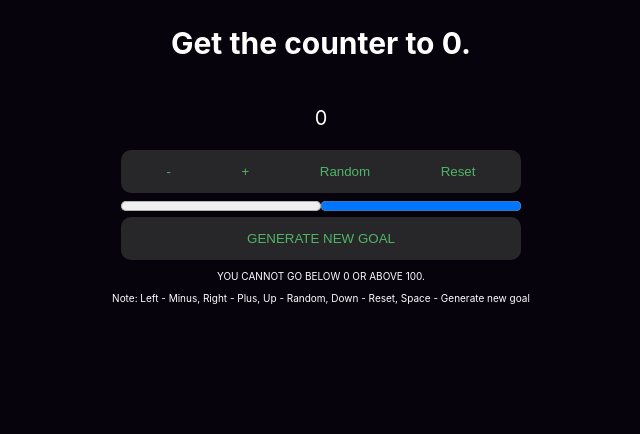
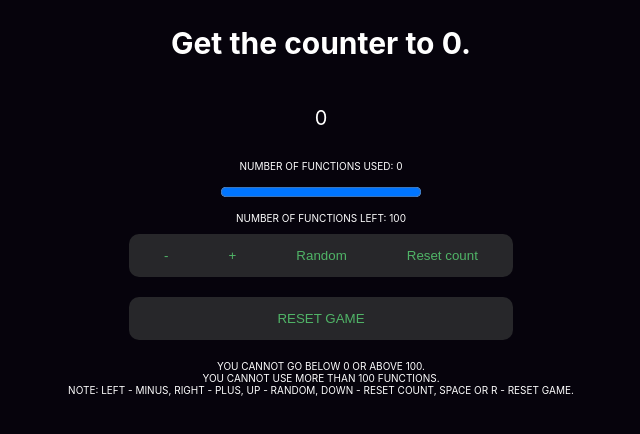
Before and after one commit to jyjjung/button, a React (Create React App) app: page / in a window 1280 px wide. Shown: the top 434 px of the page, without its empty margins (319-959 px from the left). Built offline with nearby package versions, Linux system fonts and the light colour scheme; the HTML template or start-up script is replaced by a standard one.

Commit message:
Updated features

```diff
--- a/public/index.html
+++ b/public/index.html
@@ -5,9 +5,15 @@
   </head>
   <body>
     <div id="root"></div>
-    <p class="rule">YOU CANNOT GO BELOW 0 OR ABOVE 100.
+    <p class="rule">
       <div class="rule">
-      Note: Left - Minus, Right - Plus, Up - Random, Down - Reset, Space - Generate new goal
+        YOU CANNOT GO BELOW 0 OR ABOVE 100.
+      </div>
+      <div class="rule">
+        YOU CANNOT USE MORE THAN 100 FUNCTIONS.
+      </div>
+      <div class="rule">
+        NOTE: LEFT - MINUS, RIGHT - PLUS, UP - RANDOM, DOWN - RESET COUNT, SPACE OR R - RESET GAME.
       </div>
     </p>
   </body>
--- a/src/App.css
+++ b/src/App.css
@@ -22,6 +22,10 @@ body {
   justify-content: space-evenly;
 }
 
+.reset{
+  padding: 9px 38%;
+}
+
 button {
   background-color: transparent;
   border: transparent;
--- a/src/App.js
+++ b/src/App.js
@@ -1,8 +1,11 @@
 import { useState } from "react";
 import "./App.css";
+import { waitFor } from "@testing-library/react";
 
 const MyApp = () => {
   const [num, setNum] = useState(0);
+  const [click, setClick] = useState(0);
+  const [count, setCount] = useState(0);
 
   const randomNumberInRange = (min, max) => {
       return Math.floor(Math.random()
@@ -10,25 +13,29 @@ const MyApp = () => {
   };
 
   const handleClick = () => {
-      setNum(randomNumberInRange(1, 100));
-  };
-
-  const [count, setCount] = useState(0);
+    setNum(randomNumberInRange(1, 99));
+    setCount(0);
+    setClick(0);
+};
 
   const numberPlus = () => {
     setCount(Math.round((count+Math.random()) * 100) / 100);
+    setClick(click+1);
   };
 
   const numberMinus = () => {
     setCount(Math.round((count-Math.random()) * 100) / 100);
+    setClick(click+1);
   };
 
   const numberRandom = () => {
     setCount(Math.round(((Math.random()) * 100))/100+Math.round(Math.random()*100));
+    setClick(click+1);
   };
 
   const numberReset = (event) => {
     setCount(0);
+    setClick(click+1);
   };
 
   if(count>100){
@@ -41,35 +48,57 @@ const MyApp = () => {
     alert("Your number was below 0. Please try again.");
   }
 
+  if(click>100){
+    alert("You used more than 100 functions. Please try again.")
+    setNum(randomNumberInRange(1, 99));
+    setCount(0);
+    setClick(0);
+  }
+
   document.onkeydown = function(e) {
     switch (e.keyCode) {
         case 37:
           setCount(Math.round((count-Math.random()) * 100) / 100);
+          setClick(click+1);
             break;
         case 38:
           setCount(Math.round(((Math.random()) * 100))/100+Math.round(Math.random()*100));
+          setClick(click+1);
             break;
         case 39:
           setCount(Math.round((count+Math.random()) * 100) / 100);
+          setClick(click+1);
             break;
         case 40:
           setCount(0);
+          setClick(click+1);
             break;
        case 32:
-          setNum(randomNumberInRange(1, 100));
+          setNum(randomNumberInRange(1, 99));
+          setClick(0);
+          setCount(0);
             break;
+
+       case 82:
+         setNum(randomNumberInRange(1, 99));
+         setClick(0);
+         setCount(0);
+           break;
     }
+}
+
+if(count<num+0.001 &&count>num-0.001 &&count>0){
+  alert("You win!");
 };
-
-if(count<num+0.001 &&count>num-0.001){
-  alert("You win! 🎉🎉🎉");
-}
 
   return (
     <div>
       <body>
       <h2>Get the counter to {num}.</h2>
         <p>{count}</p>
+        <p class="rule">NUMBER OF FUNCTIONS USED: {click}</p>
+        <progress value={(100-click)/100} />
+        <p class="rule">NUMBER OF FUNCTIONS LEFT: {100-click}</p>
       </body>
         <div class="buttons">
           <ButtonMinus count={count} onClick={numberMinus} />
@@ -77,13 +106,12 @@ if(count<num+0.001 &&count>num-0.001){
           <ButtonRandom count={count} onClick={numberRandom} />
           <ButtonReset count={count} onClick={numberReset} />
         </div>
-        <div>
-          <progress value={(count/num)} />
-          <progress value={((100-count)/(100-num))} />
-        </div>
+        <p>
+
+        </p>
         <div class="buttons">
-            <button onClick={handleClick}>
-                GENERATE NEW GOAL
+            <button class="reset" onClick={handleClick}>
+                RESET GAME
             </button>
         </div>
 </div>
@@ -103,7 +131,7 @@ const ButtonRandom = ({ count, onClick }) => {
 };
 
 const ButtonReset = ({ count, onClick }) => {
-  return <button onClick={onClick}>Reset</button>;
+  return <button onClick={onClick}>Reset count</button>;
 };
 
 export default MyApp;
```
